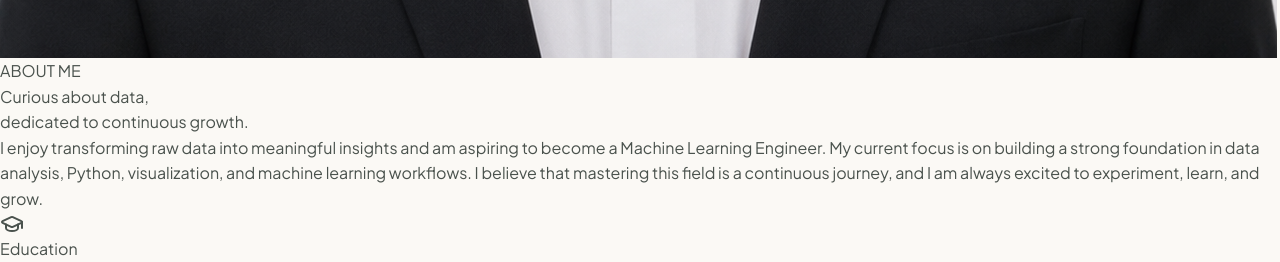
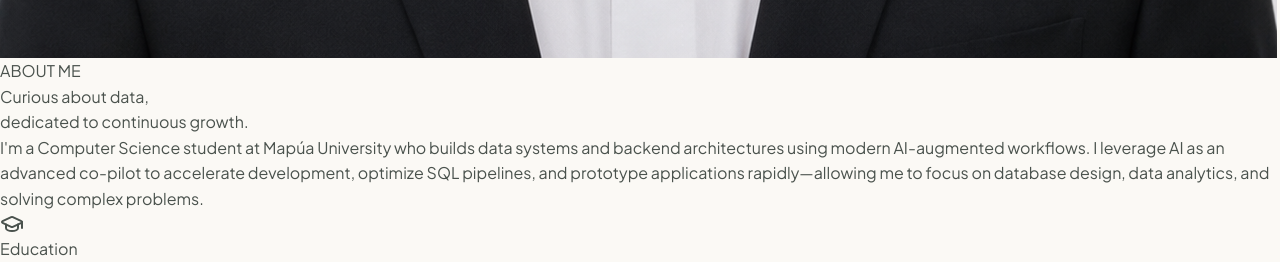
Before and after one commit to Apak-C/Portfolio_Website, a React (Vite) app: page / in a window 1280 px wide. Shown: the part 1440-1702 px from the top of the page. Built offline with nearby package versions, Linux system fonts and the light colour scheme.

Commit message:
changes About Me

```diff
--- a/src/data/portfolioData.js
+++ b/src/data/portfolioData.js
@@ -9,7 +9,7 @@ export const personalInfo = {
 
   heroBio: "I enjoy working with data, discovering meaningful insights, and exploring how machine learning can be applied to real-world problems. As an aspiring Machine Learning Engineer, I am continuously learning and sharpening my skills in data analysis, Python, and AI.",
 
-  aboutBio: "I enjoy transforming raw data into meaningful insights and am aspiring to become a Machine Learning Engineer. My current focus is on building a strong foundation in data analysis, Python, visualization, and machine learning workflows. I believe that mastering this field is a continuous journey, and I am always excited to experiment, learn, and grow.",
+  aboutBio: "I'm a Computer Science student at Mapúa University who builds data systems and backend architectures using modern AI-augmented workflows. I leverage AI as an advanced co-pilot to accelerate development, optimize SQL pipelines, and prototype applications rapidly—allowing me to focus on database design, data analytics, and solving complex problems.",
 
   learningQuote: "My goal is not simply to learn technologies, but to understand them deeply and apply them to meaningful real-world problems. I am continuously improving my skills in data analysis, machine learning, and AI while building projects that allow me to learn through practice.",
 
```
